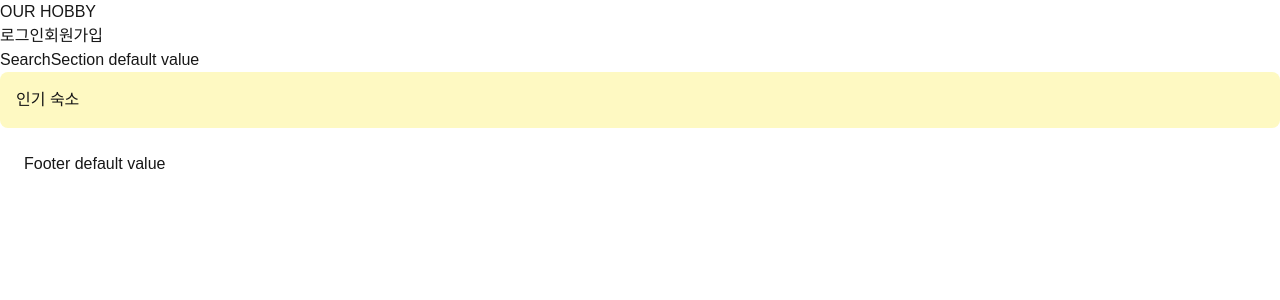
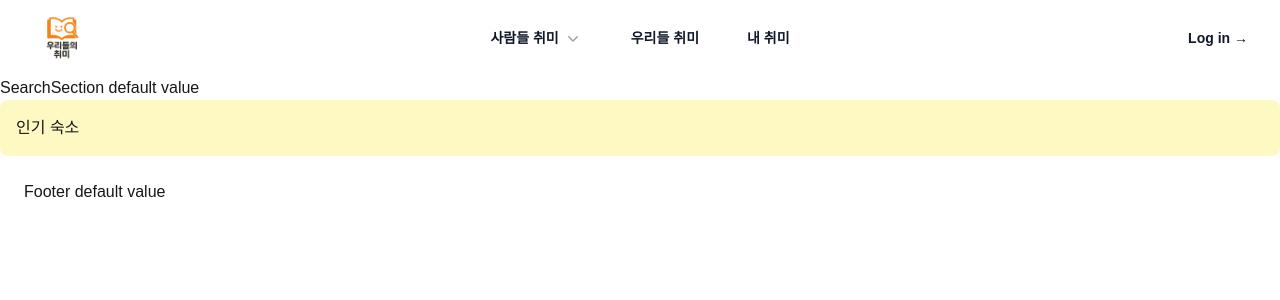
Before and after one commit to BBammm/our-hobby-react, a Next.js app: page / in a window 1280 px wide. Shown: the top 300 px of the page. Built offline with nearby package versions, Linux system fonts and the light colour scheme.

Commit message:
feat: header구성 완료

```diff
--- a/package.json
+++ b/package.json
@@ -9,6 +9,8 @@
     "lint": "next lint"
   },
   "dependencies": {
+    "@headlessui/react": "^2.2.2",
+    "@heroicons/react": "^2.2.0",
     "next": "15.3.1",
     "react": "^19.0.0",
     "react-dom": "^19.0.0"
--- a/src/layout/components/Header/Header.tsx
+++ b/src/layout/components/Header/Header.tsx
@@ -1,19 +1,172 @@
-import React from 'react';
-
+'use client'
+import React, { useState } from 'react';
+import Image from 'next/image'
 import styles from './Header.module.scss';
+import {
+  Dialog,
+  DialogPanel,
+  Disclosure,
+  DisclosureButton,
+  DisclosurePanel,
+  Popover,
+  PopoverButton,
+  PopoverGroup,
+  PopoverPanel,
+} from '@headlessui/react';
+import {
+  ArrowPathIcon,
+  Bars3Icon,
+  ChartPieIcon,
+  CursorArrowRaysIcon,
+  FingerPrintIcon,
+  MapPinIcon,
+  ChatBubbleBottomCenterTextIcon,
+  SquaresPlusIcon,
+  XMarkIcon,
+} from '@heroicons/react/24/outline';
+import { ChevronDownIcon, PhoneIcon, PlayCircleIcon } from '@heroicons/react/20/solid';
+const products = [
+  { name: '내 지역의 취미', description: '내 지역의 취미를 보는곳', href: '#', icon: MapPinIcon },
+  { name: '취미 둘러보기', description: '사람들의 취미를 공유하는곳', href: '#', icon: ChatBubbleBottomCenterTextIcon },
+]
 
 export interface HeaderProps {
   prop?: string;
 }
 
 export default function Header() {
+  const [mobileMenuOpen, setMobileMenuOpen] = useState(false)
   return (
-    <header className={styles.header}>
-      <div className={styles.logo}>OUR HOBBY</div>
-      <div className={styles.auth}>
-        <button>로그인</button>
-        <button>회원가입</button>
+    <header className="bg-white">
+    <nav aria-label="Global" className="mx-auto flex max-w-7xl items-center justify-between p-2 lg:px-8">
+      <div className="flex lg:flex-1">
+        <a href="#" className="-m-1.5 p-1.5">
+          <Image src="/images/logo.png" alt="우리의 취미" width={60} height={20} />
+        </a>
       </div>
-    </header>
+      <div className="flex lg:hidden">
+        <button
+          type="button"
+          onClick={() => setMobileMenuOpen(true)}
+          className="-m-2.5 inline-flex items-center justify-center rounded-md p-2.5 text-gray-700"
+        >
+          <span className="sr-only">Open main menu</span>
+          <Bars3Icon aria-hidden="true" className="size-6" />
+        </button>
+      </div>
+      <PopoverGroup className="hidden lg:flex lg:gap-x-12">
+        <Popover className="relative">
+          <PopoverButton className="flex items-center gap-x-1 text-sm/6 font-semibold text-gray-900">
+            사람들 취미
+            <ChevronDownIcon aria-hidden="true" className="size-5 flex-none text-gray-400" />
+          </PopoverButton>
+
+          <PopoverPanel
+            transition
+            className="absolute top-full -left-8 z-10 mt-3 w-screen max-w-md overflow-hidden rounded-3xl bg-white shadow-lg ring-1 ring-gray-900/5 transition data-closed:translate-y-1 data-closed:opacity-0 data-enter:duration-200 data-enter:ease-out data-leave:duration-150 data-leave:ease-in"
+          >
+            <div className="p-4">
+              {products.map((item) => (
+                <div
+                  key={item.name}
+                  className="group relative flex items-center gap-x-6 rounded-lg p-4 text-sm/6 hover:bg-gray-50"
+                >
+                  <div className="flex size-11 flex-none items-center justify-center rounded-lg bg-gray-50 group-hover:bg-white">
+                    <item.icon aria-hidden="true" className="size-6 text-gray-600 group-hover:text-indigo-600" />
+                  </div>
+                  <div className="flex-auto">
+                    <a href={item.href} className="block font-semibold text-gray-900">
+                      {item.name}
+                      <span className="absolute inset-0" />
+                    </a>
+                    <p className="mt-1 text-gray-600">{item.description}</p>
+                  </div>
+                </div>
+              ))}
+            </div>
+          </PopoverPanel>
+        </Popover>
+
+        <a href="#" className="text-sm/6 font-semibold text-gray-900">
+          우리들 취미
+        </a>
+        <a href="#" className="text-sm/6 font-semibold text-gray-900">
+          내 취미
+        </a>
+      </PopoverGroup>
+      <div className="hidden lg:flex lg:flex-1 lg:justify-end">
+        <a href="#" className="text-sm/6 font-semibold text-gray-900">
+          Log in <span aria-hidden="true">&rarr;</span>
+        </a>
+      </div>
+    </nav>
+    <Dialog open={mobileMenuOpen} onClose={setMobileMenuOpen} className="lg:hidden">
+      <div className="fixed inset-0 z-10" />
+      <DialogPanel className="fixed inset-y-0 right-0 z-10 w-full overflow-y-auto bg-white px-6 py-6 sm:max-w-sm sm:ring-1 sm:ring-gray-900/10">
+        <div className="flex items-center justify-between">
+          <a href="#" className="-m-1.5 p-1.5">
+            <span className="sr-only">Your Company</span>
+            <img
+              alt=""
+              src="https://tailwindcss.com/plus-assets/img/logos/mark.svg?color=indigo&shade=600"
+              className="h-8 w-auto"
+            />
+          </a>
+          <button
+            type="button"
+            onClick={() => setMobileMenuOpen(false)}
+            className="-m-2.5 rounded-md p-2.5 text-gray-700"
+            >
+            <span className="sr-only">Close menu</span>
+            <XMarkIcon aria-hidden="true" className="size-6" />
+          </button>
+        </div>
+        <div className="mt-6 flow-root">
+          <div className="-my-6 divide-y divide-gray-500/10">
+            <div className="space-y-2 py-6">
+              <Disclosure as="div" className="-mx-3">
+                <DisclosureButton className="group flex w-full items-center justify-between rounded-lg py-2 pr-3.5 pl-3 text-base/7 font-semibold text-gray-900 hover:bg-gray-50">
+                  Product
+                  <ChevronDownIcon aria-hidden="true" className="size-5 flex-none group-data-open:rotate-180" />
+                </DisclosureButton>
+                <DisclosurePanel className="mt-2 space-y-2">
+                  {[...products].map((item) => (
+                    <DisclosureButton
+                      key={item.name}
+                      as="a"
+                      href={item.href}
+                      className="block rounded-lg py-2 pr-3 pl-6 text-sm/7 font-semibold text-gray-900 hover:bg-gray-50"
+                    >
+                      {item.name}
+                    </DisclosureButton>
+                  ))}
+                </DisclosurePanel>
+              </Disclosure>
+              <a
+                href="#"
+                className="-mx-3 block rounded-lg px-3 py-2 text-base/7 font-semibold text-gray-900 hover:bg-gray-50"
+              >
+                우리들 취미
+              </a>
+              <a
+                href="#"
+                className="-mx-3 block rounded-lg px-3 py-2 text-base/7 font-semibold text-gray-900 hover:bg-gray-50"
+              >
+                내 취미
+              </a>
+            </div>
+            <div className="py-6">
+              <a
+                href="#"
+                className="-mx-3 block rounded-lg px-3 py-2.5 text-base/7 font-semibold text-gray-900 hover:bg-gray-50"
+              >
+                Log in
+              </a>
+            </div>
+          </div>
+        </div>
+      </DialogPanel>
+    </Dialog>
+  </header>
   );
 }
```
Also changed, not shown: public/images/logo.png (added), 1 other file (tests, documents, lock files or other folders).
